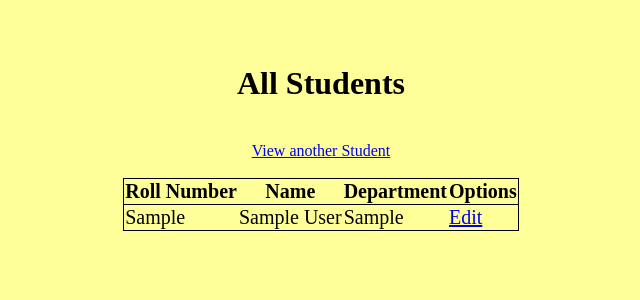
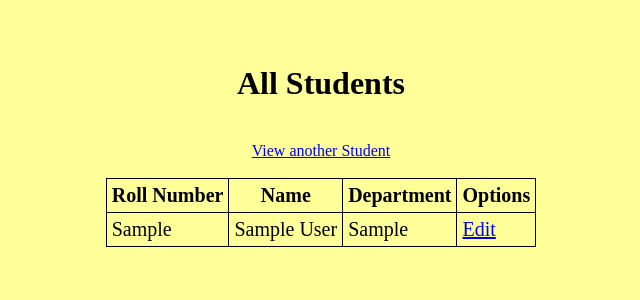
Before and after one commit to chronus19/Spider-Backend-1, a Django app: page /view_all/ in a window 1280 px wide. Shown: the top 300 px of the page, without its empty margins (319-959 px from the left). Run offline with Django 3.2, Linux system fonts and the light colour scheme; tables that the repository leaves empty hold one stand-in row (values such as "Sample post").

Commit message:
Add styling for 'View All Students' Page

```diff
--- a/student/static/css/style.css
+++ b/student/static/css/style.css
@@ -51,6 +51,11 @@ tr {
   border-bottom: 1px solid black;
 }
 
+th,td {
+	border-left: 1px solid black;
+	padding:5px;
+}
+
 table {
   border-collapse: collapse;
 }
```
